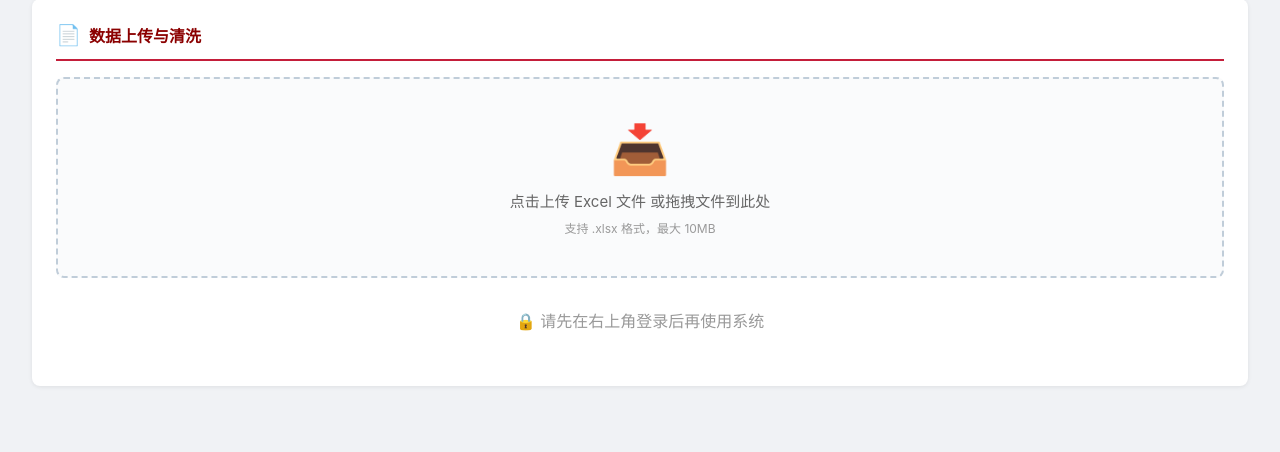
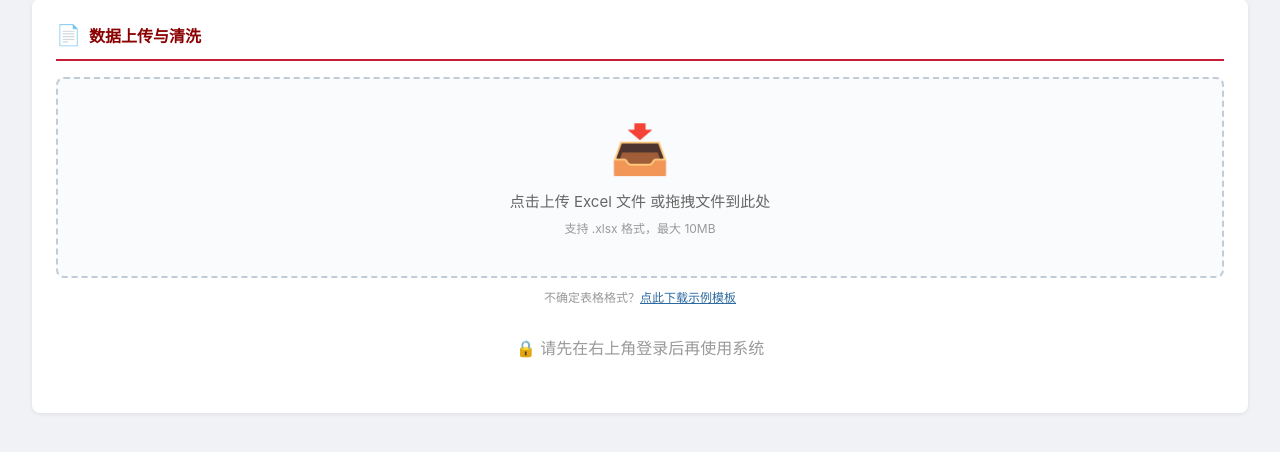
Before and after one commit to SunMohan2006/emergency-data-system, a Flask app: page / in a window 1280 px wide. Shown: the part 108-560 px from the top of the page. Run offline with Flask 3, Linux system fonts and the light colour scheme; some libraries are stand-ins or nearby versions.

Commit message:
上传区加示例模板下载链接

```diff
--- a/emergency_data_system/templates/index.html
+++ b/emergency_data_system/templates/index.html
@@ -47,6 +47,9 @@
             <div class="upload-icon">&#128229;</div>
             <div class="upload-text">点击上传 Excel 文件 或拖拽文件到此处</div>
             <div class="upload-hint">支持 .xlsx 格式，最大 10MB</div>
+        </div>
+        <div style="text-align:center;margin-top:10px;font-size:12px;color:#999;">
+            不确定表格格式？<a href="{{ url_for('static', filename='示例模板.xlsx') }}" style="color:#2d6aa0;">点此下载示例模板</a>
         </div>
         <div id="uploadArea">
             <input type="file" id="fileInput" accept=".xlsx" onchange="handleFileSelect(event)">
```
Also changed, not shown: 1 other file.
